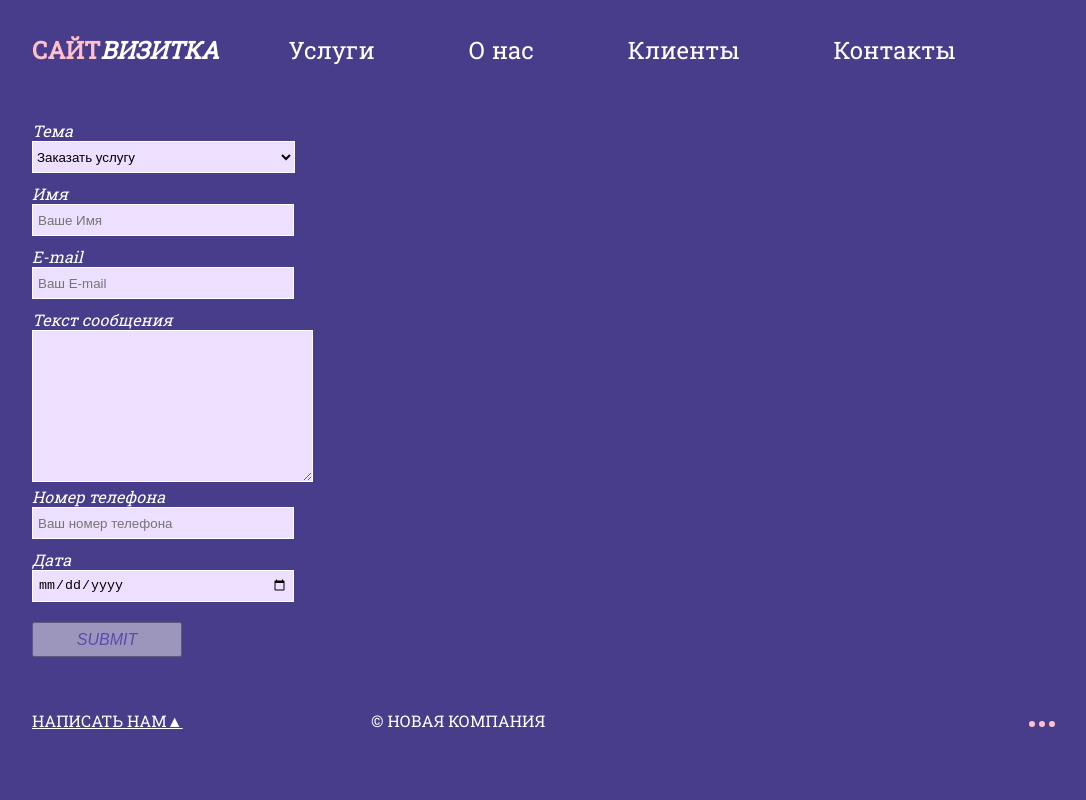
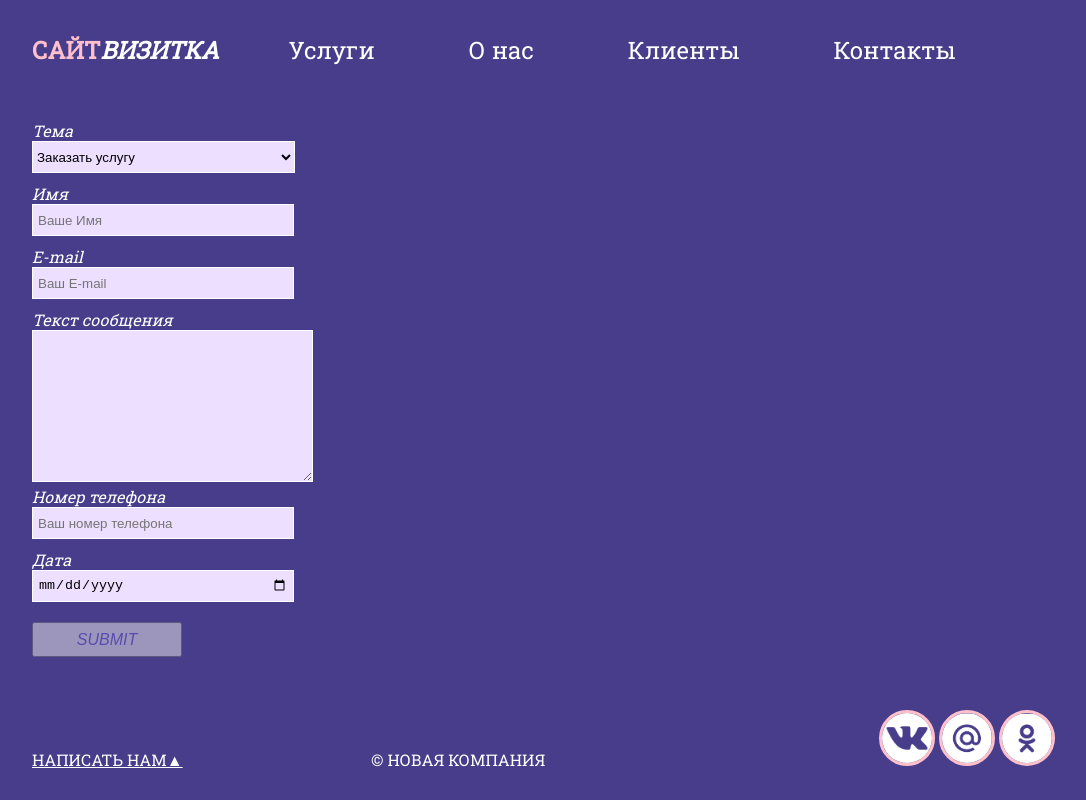
Before and after one commit to m1muxter/site-visitka, a plain HTML site: page form.html in a window 1280 px wide. Shown: the whole page, without its empty margins (88-1174 px from the left). Drawn offline with Linux system fonts and the light colour scheme; the site is published under a folder, as on GitHub Pages, so addresses that start at the root find nothing.

Commit message:
Update form.html

```diff
--- a/form.html
+++ b/form.html
@@ -67,9 +67,9 @@
         <p class="footer__block"><a href="/form.html">Написать нам&#9650;</a></p>
         <p class="footer__block">&copy; Новая компания</p>
         <div class="footer__icons">
-            <a href="https://vk.com" target="_blank"><img class="footer__img" src="/img/vk-social-logotype.png" alt=""></a>
-            <a href="https://mail.ru/" target="_blank"><img class="footer__img" src="/img/mailru.png" alt=""></a>
-            <a href="https://ok.ru/" target="_blank"><img class="footer__img" src="/img/ok.png" alt=""></a>
+            <a href="https://vk.com" target="_blank"><img class="footer__img" src="img/vk-social-logotype.png" alt=""></a>
+            <a href="https://mail.ru/" target="_blank"><img class="footer__img" src="img/mailru.png" alt=""></a>
+            <a href="https://ok.ru/" target="_blank"><img class="footer__img" src="img/ok.png" alt=""></a>
         </div>
     </footer>
 </body>
```
